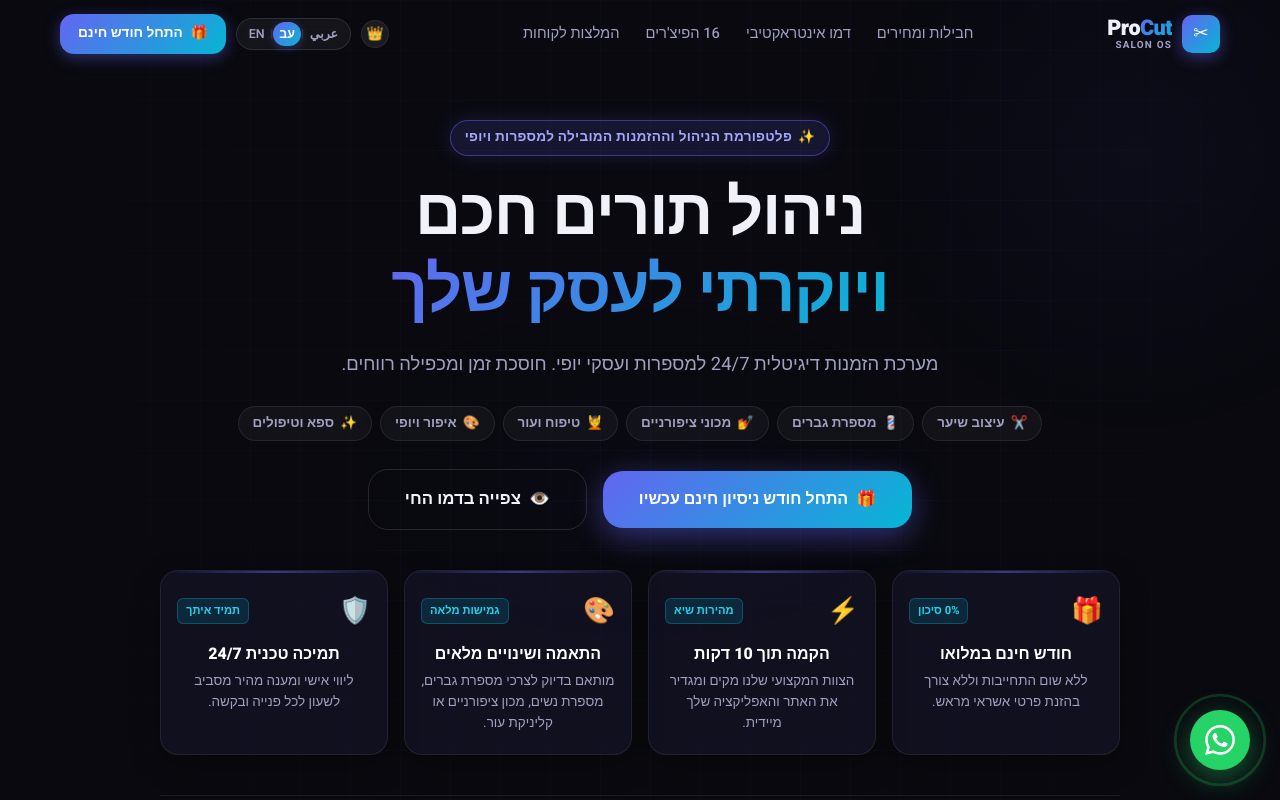
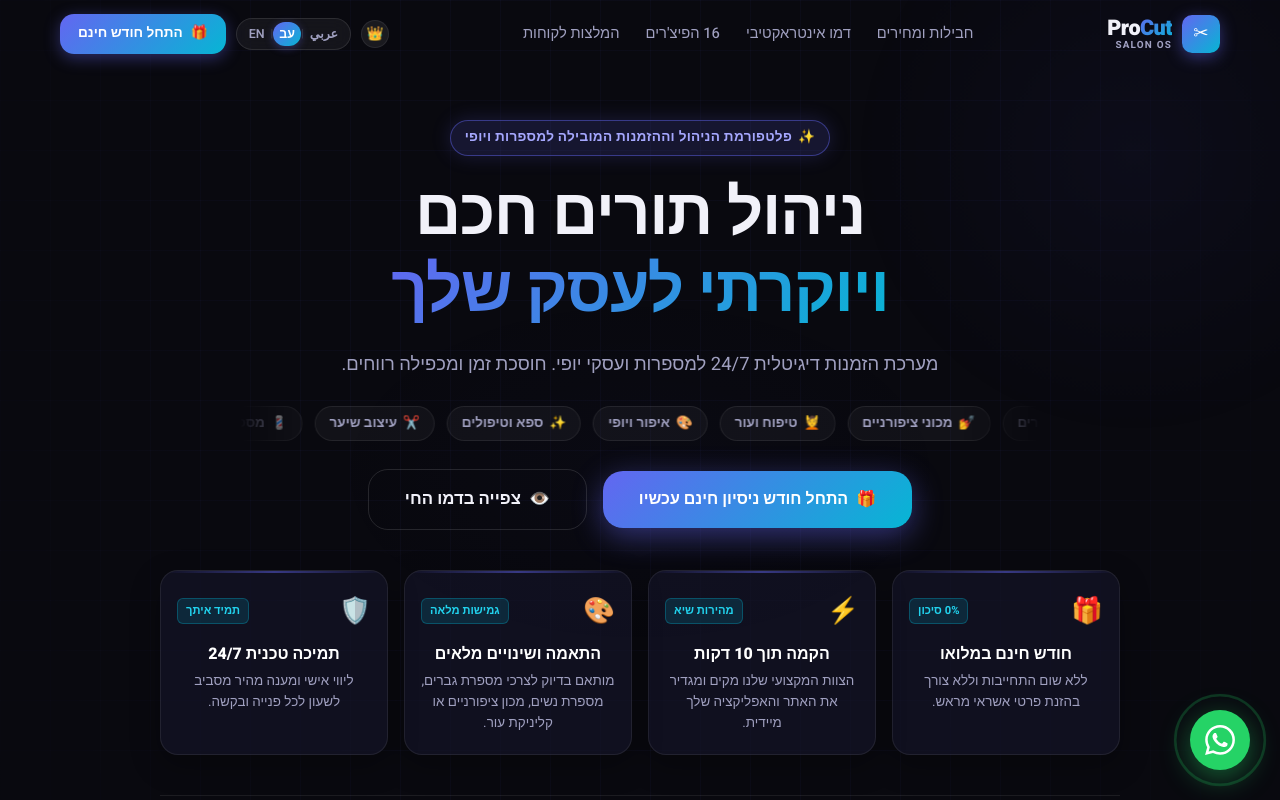
Before and after one commit to obidaNassa/procut_loading_page, a React (Vite) app: page / in a window 1280 px wide. Shown: the top 800 px of the page. Built offline with nearby package versions, Linux system fonts and the light colour scheme.

Commit message:
Change Hero business tags to continuous horizontal marquee loop

```diff
--- a/src/components/Hero.jsx
+++ b/src/components/Hero.jsx
@@ -53,14 +53,24 @@ export default function Hero() {
             {t.hero.subtext}
           </p>
 
-          {/* Target Business Types Tags */}
-          <div className={`animate-fadeInUp delay-250 ${styles.serviceTags}`}>
+          {/* Target Business Types Tags (Marquee) */}
+          <div className={`animate-fadeInUp delay-250 ${styles.marqueeContainer}`}>
+            <div className={styles.serviceTags}>
+              {/* Original Set */}
               {services.map(s => (
                 <span key={s.label} className={styles.serviceTag}>
                   <span>{s.icon}</span>
                   <span>{s.label}</span>
                 </span>
               ))}
+              {/* Duplicate Set for Infinite Loop */}
+              {services.map(s => (
+                <span key={s.label + '-dup'} className={styles.serviceTag}>
+                  <span>{s.icon}</span>
+                  <span>{s.label}</span>
+                </span>
+              ))}
+            </div>
           </div>
 
           {/* CTAs */}
--- a/src/components/Hero.module.css
+++ b/src/components/Hero.module.css
@@ -101,12 +101,41 @@
   padding: 0 4px;
 }
 
+.marqueeContainer {
+  width: 100%;
+  max-width: 800px;
+  margin: 0 auto 28px;
+  overflow: hidden;
+  position: relative;
+  display: flex;
+  white-space: nowrap;
+  mask-image: linear-gradient(to right, transparent, black 10%, black 90%, transparent);
+  -webkit-mask-image: linear-gradient(to right, transparent, black 10%, black 90%, transparent);
+}
+
 .serviceTags {
   display: flex;
-  flex-wrap: wrap;
-  gap: 8px;
-  justify-content: center;
-  margin-bottom: 28px;
+  gap: 12px;
+  width: max-content;
+  animation: marquee 25s linear infinite;
+}
+
+.serviceTags:hover {
+  animation-play-state: paused;
+}
+
+:global([dir="rtl"]) .serviceTags {
+  animation: marqueeRtl 25s linear infinite;
+}
+
+@keyframes marquee {
+  0% { transform: translateX(0); }
+  100% { transform: translateX(calc(-50% - 6px)); }
+}
+
+@keyframes marqueeRtl {
+  0% { transform: translateX(0); }
+  100% { transform: translateX(calc(50% + 6px)); }
 }
 
 .serviceTag {
```
Lines whose indentation alone changed are shown as unchanged.
